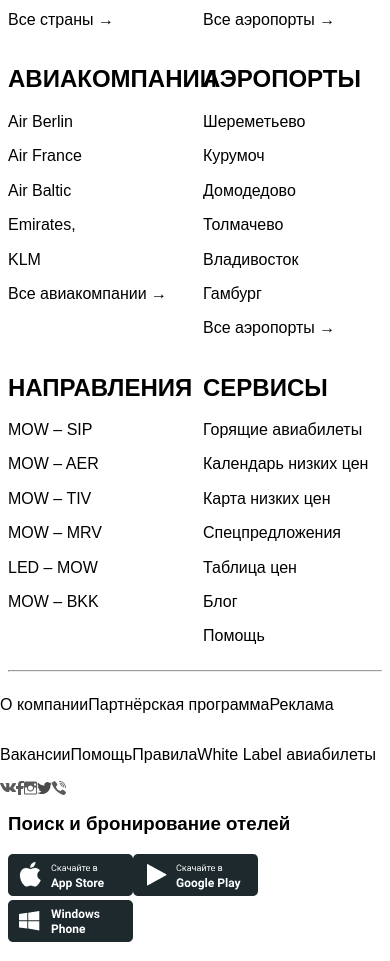
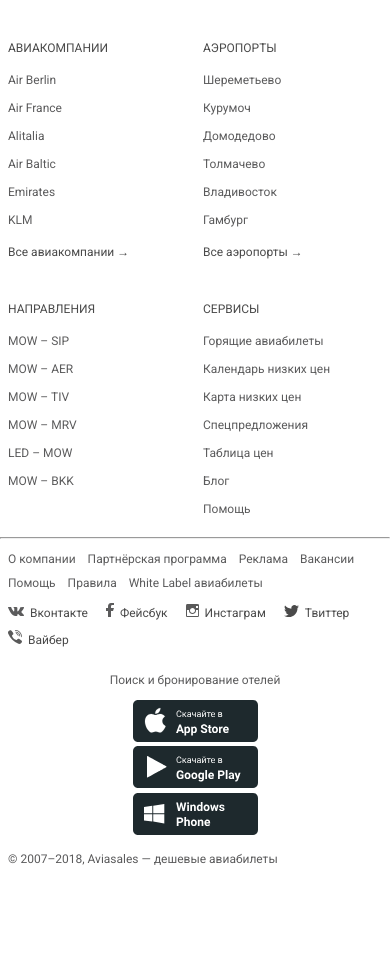
Before and after one commit to sadsaviour/aviasales-demo-frontend, a React (Create React App) app: page /search in a window 390 px wide. Shown: the part 1029-1990 px from the top of the page. After the commit the page ends 1932 px from the top, so only its background shows below. Built offline with nearby package versions, Linux system fonts and the light colour scheme.

Commit message:
feat: stylize footer for mobile

```diff
--- a/src/Home/Footer/index.js
+++ b/src/Home/Footer/index.js
@@ -1,4 +1,4 @@
-import React, { Component } from "react";
+import React from "react";
 import styled from "styled-components";
 
 import instagram from "./img/instagram.svg";
@@ -29,7 +29,14 @@
   "Лондон"
 ];
 
-const Carriers = ["Air Berlin", "Air France", "Air Baltic", "Emirates,", "KLM"];
+const Carriers = [
+  "Air Berlin",
+  "Air France",
+  "Alitalia",
+  "Air Baltic",
+  "Emirates",
+  "KLM"
+];
 
 const Airports = [
   "Шереметьево",
@@ -49,84 +56,211 @@
   "MOW – BKK"
 ];
 
+const Services = [
+  "Горящие авиабилеты",
+  "Календарь низких цен",
+  "Карта низких цен",
+  "Спецпредложения",
+  "Таблица цен",
+  "Блог",
+  "Помощь"
+];
+
+const StyledFooter = styled.div`
+  padding-top: 32px;
+  padding-bottom: 24px;
+`;
+
+const FooterBlockHeader = styled.h2`
+  margin-bottom: 16px;
+
+  font-family: Roboto;
+  font-style: normal;
+  font-weight: 500;
+  line-height: 16px;
+  font-size: 12px;
+
+  color: #4a4a4a;
+`;
+
+const FooterBlockItems = styled.p`
+  font-family: Roboto;
+  font-style: normal;
+  font-weight: normal;
+  line-height: 16px;
+  font-size: 12px;
+
+  color: #5b5b5c;
+`;
+
+const FooterBlockAll = styled.p`
+  margin-top: 16px;
+  margin-bottom: 31px;
+
+  font-family: Roboto;
+  font-style: normal;
+  font-weight: 500;
+  line-height: 16px;
+  font-size: 12px;
+
+  color: #4a4a4a;
+`;
+
+const StyledHr = styled.hr`
+  box-sizing: border-box;
+  size: 1px;
+  color: #e0e6e8;
+`;
+
+const StyledInfoLink = styled.p`
+  margin-top: 4px;
+  margin-bottom: 4px;
+  margin-right: 12px;
+
+  display: inline-block;
+  font-family: Roboto;
+  font-style: normal;
+  font-weight: normal;
+  line-height: 16px;
+  font-size: 12px;
+
+  color: #5b5b5c;
+`;
+
+const SocialIconBlock = styled.div`
+  display: inline-block;
+  margin-right: 18px;
+  margin-top: 8px;
+`;
+
+const SocialIconCapture = styled.p`
+  display: inline;
+
+  margin-left: 6px;
+  margin-top: 0;
+  margin-bottom: 0;
+
+  font-family: Roboto;
+  font-style: normal;
+  font-weight: normal;
+  line-height: 16px;
+  font-size: 12px;
+
+  color: #4a4a4a;
+`;
+
+const HotelLookLink = styled.p`
+  margin-top: 24px;
+
+  font-family: Roboto;
+  font-style: normal;
+  font-weight: normal;
+  line-height: 16px;
+  font-size: 12px;
+  text-align: center;
+
+  color: #5b5b5c;
+`;
+
+const Copyright = styled.p`
+  font-family: Roboto;
+  font-style: normal;
+  font-weight: normal;
+  line-height: 16px;
+  font-size: 12px;
+
+  color: #5b5b5c;
+`;
+
 function List(props) {
-  return props.list.map(i => <p>{i}</p>);
+  return props.list.map(i => <FooterBlockItems key={i}>{i}</FooterBlockItems>);
 }
 
 export default function Footer(props) {
   return (
-    <div className="Footer">
+    <StyledFooter>
       <div className="container">
         <div className="row">
           <div className="col-xs-6">
-            <h2>СТРАНЫ</h2>
+            <nav>
+              <FooterBlockHeader>СТРАНЫ</FooterBlockHeader>
               <List list={States} />
-            <p>Все страны →</p>
+              <FooterBlockAll>Все страны →</FooterBlockAll>
+            </nav>
           </div>
           <div className="col-xs-6">
-            <h2>ГОРОДА</h2>
+            <FooterBlockHeader>ГОРОДА</FooterBlockHeader>
             <List list={Cities} />
-            <p>Все аэропорты →</p>
+            <FooterBlockAll>Все аэропорты →</FooterBlockAll>
           </div>
           <div className="col-xs-6">
-            <h2>АВИАКОМПАНИИ</h2>
+            <FooterBlockHeader>АВИАКОМПАНИИ</FooterBlockHeader>
             <List list={Carriers} />
-            <p>Все авиакомпании →</p>
+            <FooterBlockAll>Все авиакомпании →</FooterBlockAll>
           </div>
           <div className="col-xs-6">
-            <h2>АЭРОПОРТЫ</h2>
+            <FooterBlockHeader>АЭРОПОРТЫ</FooterBlockHeader>
             <List list={Airports} />
-            <p>Все аэропорты →</p>
+            <FooterBlockAll>Все аэропорты →</FooterBlockAll>
           </div>
           <div className="col-xs-6">
-            <h2>НАПРАВЛЕНИЯ</h2>
+            <FooterBlockHeader>НАПРАВЛЕНИЯ</FooterBlockHeader>
             <List list={Destinations} />
           </div>
           <div className="col-xs-6">
-            <h2>СЕРВИСЫ</h2>
-            <p>Горящие авиабилеты</p>
-            <p>Календарь низких цен</p>
-            <p>Карта низких цен</p>
-            <p>Спецпредложения</p>
-            <p>Таблица цен</p>
-            <p>Блог</p>
-            <p>Помощь</p>
+            <FooterBlockHeader>СЕРВИСЫ</FooterBlockHeader>
+            <List list={Services} />
           </div>
         </div>
-        <hr />
-        <div className="row">
-          <p>О компании</p>
-          <p>Партнёрская программа</p>
-          <p>Реклама</p>
-          <p>Вакансии</p>
-          <p>Помощь</p>
-          <p>Правила</p>
-          <p>White Label авиабилеты</p>
       </div>
-        <div className="row">
+      <StyledHr />
+      <div className="container">
+        <nav>
+          <StyledInfoLink>О компании</StyledInfoLink>
+          <StyledInfoLink>Партнёрская программа</StyledInfoLink>
+          <StyledInfoLink>Реклама</StyledInfoLink>
+          <StyledInfoLink>Вакансии</StyledInfoLink>
+          <StyledInfoLink>Помощь</StyledInfoLink>
+          <StyledInfoLink>Правила</StyledInfoLink>
+          <StyledInfoLink>White Label авиабилеты</StyledInfoLink>
+        </nav>
+        <nav>
+          <SocialIconBlock>
             <img src={vk} alt="VK" />
+            <SocialIconCapture>Вконтакте</SocialIconCapture>
+          </SocialIconBlock>
+          <SocialIconBlock>
             <img src={facebook} alt="Facebook" />
+            <SocialIconCapture>Фейсбук</SocialIconCapture>
+          </SocialIconBlock>
+          <SocialIconBlock>
             <img src={instagram} alt="Instagram" />
+            <SocialIconCapture>Инстаграм</SocialIconCapture>
+          </SocialIconBlock>
+          <SocialIconBlock>
             <img src={twitter} alt="Twitter" />
+            <SocialIconCapture>Твиттер</SocialIconCapture>
+          </SocialIconBlock>
+          <SocialIconBlock>
             <img src={viber} alt="Viber" />
-        </div>
+            <SocialIconCapture>Вайбер</SocialIconCapture>
+          </SocialIconBlock>
+        </nav>
 
         <div className="row">
           <div className="col-xs-12 col-lg-6">
-            <h3>Поиск и бронирование отелей</h3>
+            <HotelLookLink>Поиск и бронирование отелей</HotelLookLink>
           </div>
         </div>
         <div className="row">
-          <div className="col-xs-12">
+          <div className="col-xs-offset-3 col-xs-6 center-xs">
             <img src={apple} alt="App Store" />
             <img src={google} alt="Google Play Store" />
             <img src={microsoft} alt="Windows Phone" />
           </div>
         </div>
-        <div className="row">
-          <p>© 2007–2018, Aviasales — дешевые авиабилеты</p>
+        <Copyright>© 2007–2018, Aviasales — дешевые авиабилеты</Copyright>
       </div>
-      </div>
-    </div>
+    </StyledFooter>
   );
 }
```
Lines whose indentation alone changed are shown as unchanged.
